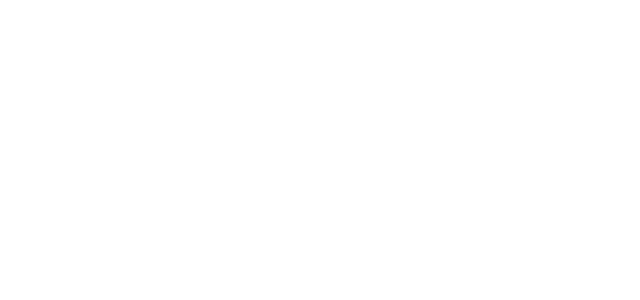
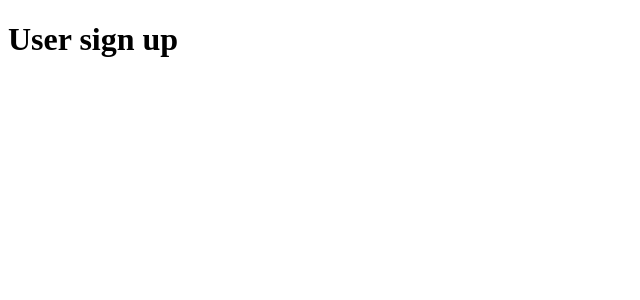
Before and after one commit to MamadTaheri/mini-app-react, a React (Create React App) app: page /signup in a window 1280 px wide. Shown: the top 300 px of the page, without its empty margins (0-640 px from the left). Built offline with nearby package versions, Linux system fonts and the light colour scheme.

Commit message:
create UserForm with its routes

```diff
--- a/package.json
+++ b/package.json
@@ -8,6 +8,7 @@
     "@testing-library/user-event": "^12.1.10",
     "react": "^17.0.2",
     "react-dom": "^17.0.2",
+    "react-router-dom": "^5.2.1",
     "react-scripts": "4.0.3",
     "web-vitals": "^1.0.1"
   },
--- a/src/App.js
+++ b/src/App.js
@@ -1,9 +1,15 @@
 import React from 'react';
+import { Route } from 'react-router';
+
+import UserForm from './components/UserForm/UserForm';
 
 const App = () => {
   return (
     <div>
 
+      <>
+        <Route path="/signup" component={UserForm} />
+      </>
     </div>
   );
 };
--- /dev/null
+++ b/src/components/UserForm/UserForm.js
@@ -0,0 +1,12 @@
+import React from 'react';
+import styles from './UserForm.module.css'
+
+const UserForm = () => {
+    return (
+        <div>
+            <h1>User sign up</h1>
+        </div>
+    );
+};
+
+export default UserForm;
--- a/src/index.js
+++ b/src/index.js
@@ -1,7 +1,8 @@
 import React from 'react';
 import ReactDOM from 'react-dom';
 import App from './App';
+import { BrowserRouter } from 'react-router-dom'
 
-ReactDOM.render(   <App />   ,
+ReactDOM.render(<BrowserRouter><App /></BrowserRouter>,
   document.getElementById('root')
 );
```
Also changed, not shown: src/components/UserForm/UserForm.module.css (added), 1 other file (tests, documents, lock files or other folders).
